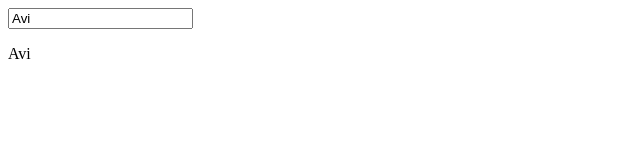
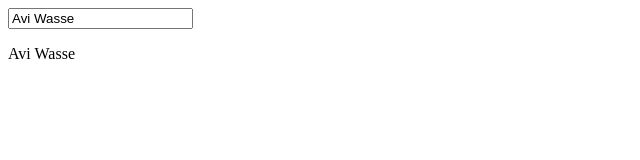
Before and after one commit to wasse88/my-first-angular-app, an Angular app: page / in a window 1280 px wide. Shown: the top 160 px of the page, without its empty margins (0-640 px from the left). Built offline with nearby package versions, Linux system fonts and the light colour scheme.

Commit message:
Update app.component.ts
Full Name

```diff
--- a/src/app/app.component.ts
+++ b/src/app/app.component.ts
@@ -6,5 +6,5 @@ import { Component } from '@angular/core';
   styleUrls: ['./app.component.css']
 })
 export class AppComponent {
-  name = 'Avi'
+  name = 'Avi Wasse'
 }
```
